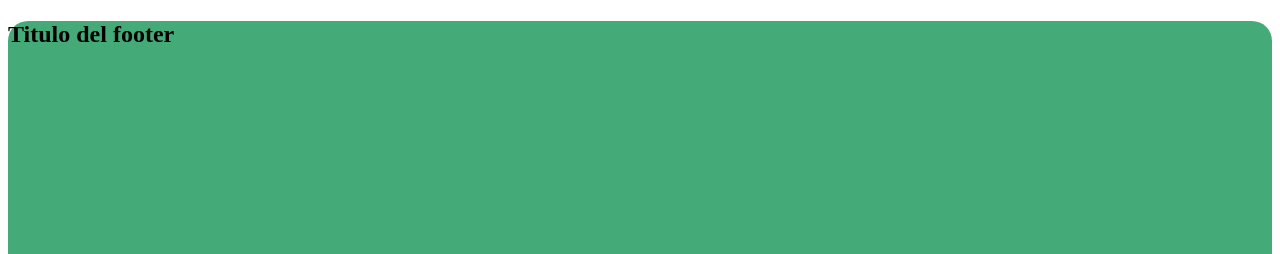
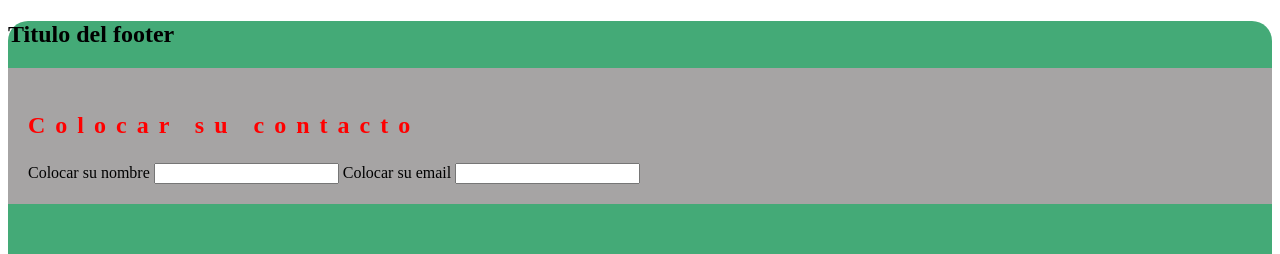
Before and after one commit to MarceCraft/Forms-Module, a plain HTML site: page index.html in a window 1280 px wide. Shown: the part 554-808 px from the top of the page. Drawn offline with Linux system fonts and the light colour scheme.

Commit message:
se coloco un formulario de contacto

```diff
--- a/index.html
+++ b/index.html
@@ -13,6 +13,14 @@
     <video src="#" controls id="video"></video>
     <div class="footer">
         <h2>Titulo del footer</h2>
+
+        <div class="contact">
+            <h3>Colocar su contacto</h3>
+            <label for="">Colocar su nombre</label>
+            <input type="text" required>
+            <label for="">Colocar su email</label>
+            <input type="email" required>
+        </div>
     </div>
 
     <script src="./javascript/main.js"></script>
--- a/styles/style.css
+++ b/styles/style.css
@@ -11,3 +11,14 @@
     border-radius: 20px;
     height: 300px;
 }
+
+.contact {
+    background-color: #a6a4a4;
+    padding: 20px;
+}
+
+h3 {
+    font-size: 1.5em;
+    color: red;
+    letter-spacing: 10px;
+}
```
